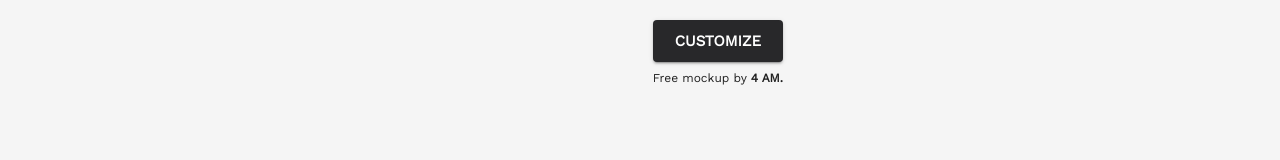
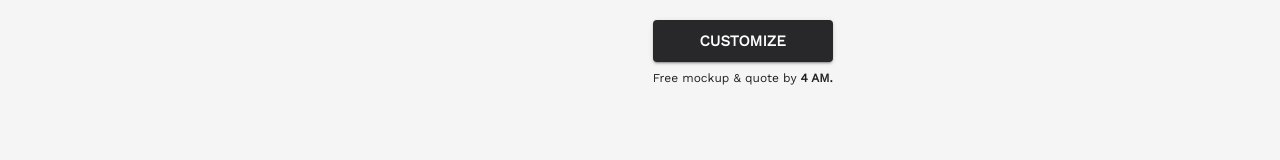
Before and after one commit to Jointprinting/website-frontend, a React (Create React App) app: page /product in a window 1280 px wide. Shown: the part 405-565 px from the top of the page. Built offline with nearby package versions, Linux system fonts and the light colour scheme; no server answers.

Commit message:
Modify mockup text in Product.js
Updated typography text to include 'quote' in the message.

```diff
--- a/src/screens/Product.js
+++ b/src/screens/Product.js
@@ -224,7 +224,9 @@ function Product() {
 
                 <Stack spacing={1}>
                     <Button variant="contained" size="large" sx={{width: '100%'}} onClick={()=>navigate(`/customize?styleCode=${id}`)}> Customize </Button>
-                    <Typography fontSize={12}>Free mockup by <b>4 AM.</b></Typography>
+                    <Typography fontSize={12}>
+  Free mockup & quote by <b>4 AM.</b>
+</Typography>
                 </Stack>
 
                 <Typography color='charcoal' textAlign={mobile ? 'center' : 'none'} fontSize={mobile ? 14 : 16}>
```
